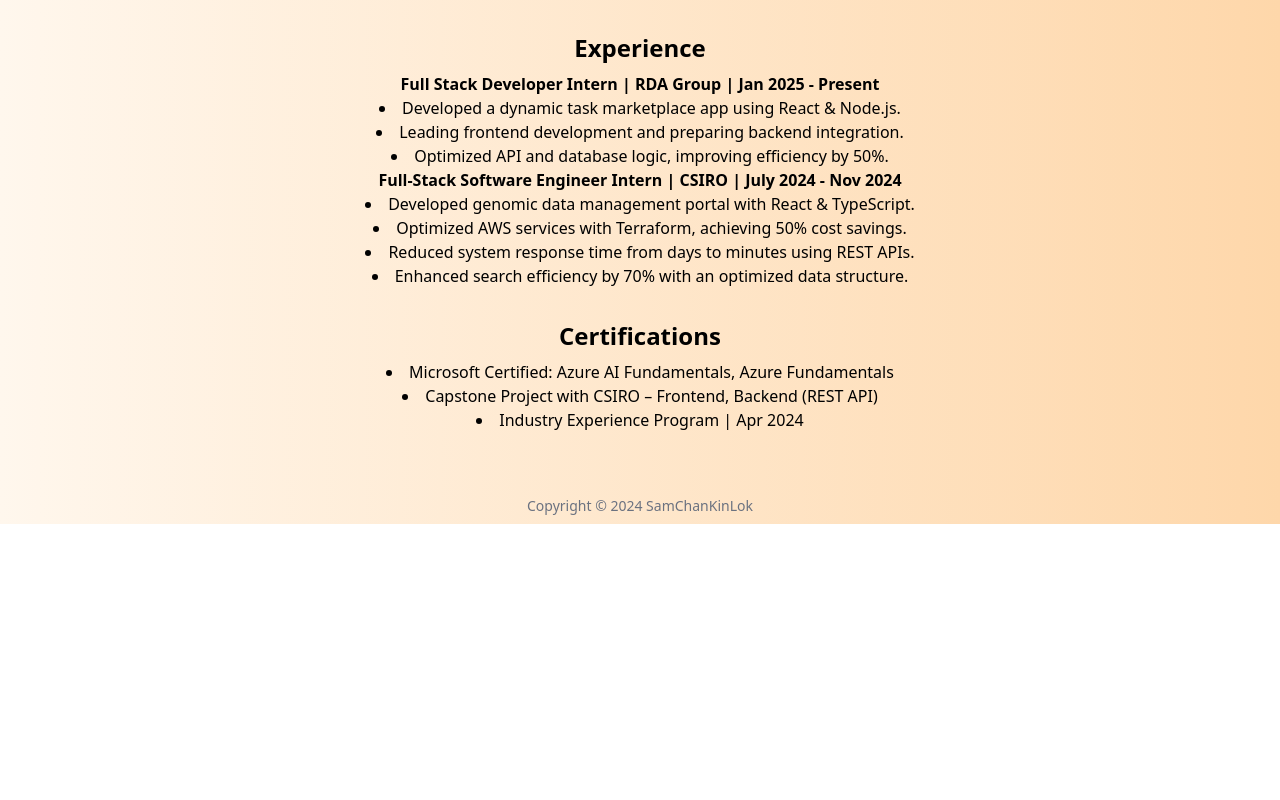
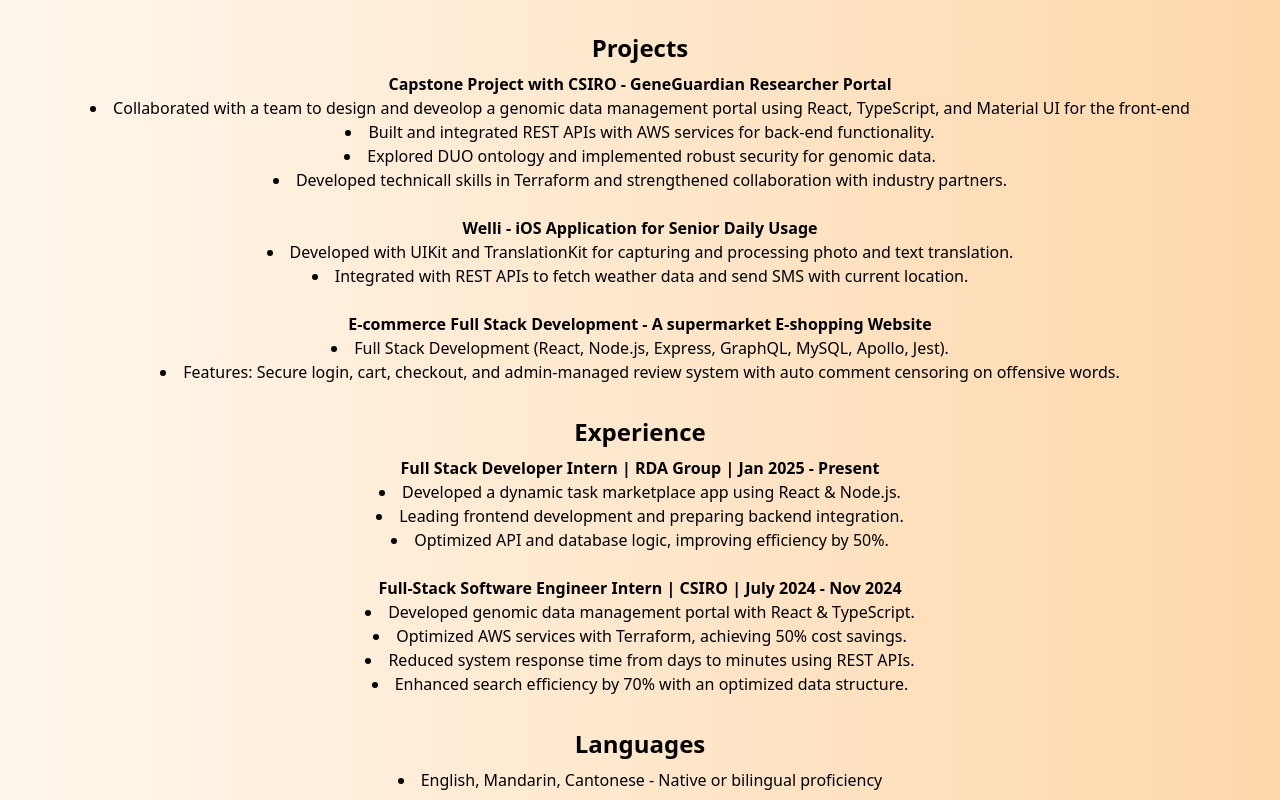
Before and after one commit to samuelckl/myPortfolio, a React (Create React App) app: page /resume in a window 1280 px wide. Shown: the part 720-1520 px from the top of the page. Before the commit the page ends 1244 px from the top, so only its background shows below. Built offline with nearby package versions, Linux system fonts and the light colour scheme.

Commit message:
Updated Resume and Footer

```diff
--- a/src/pages/Resume.js
+++ b/src/pages/Resume.js
@@ -55,7 +55,9 @@
         <p className="text-sm sm:text-base font-semibold">
           Master of Information Technology - GPA 3.8 / 85 WAM
         </p>
-        <p className="text-xs sm:text-base">RMIT University | Feb 2023 — Dec 2024</p>
+        <p className="text-xs sm:text-base">
+          RMIT University | Feb 2023 — Dec 2024
+        </p>
         <p className="text-xs sm:text-base">
           Modules: Information Technology, Cloud Computing, Software
           Engineering, Full Stack Development, Agile Methodologies, Mobile
@@ -101,6 +103,63 @@
         </ul>
       </div>
 
+      {/* Projects */}
+      <div className="mb-8">
+        <h2 className="text-xl sm:text-2xl font-bold mb-2">Projects</h2>
+        <p className="text-sm sm:text-base font-semibold">
+          Capstone Project with CSIRO - GeneGuardian Researcher Portal
+        </p>
+        <ul className="list-disc list-inside text-xs sm:text-base">
+          <li>
+            Collaborated with a team to design and deveolop a genomic data
+            management portal using React, TypeScript, and Material UI for the
+            front-end
+          </li>
+          <li>
+            Built and integrated REST APIs with AWS services for back-end
+            functionality.
+          </li>
+          <li>
+            Explored DUO ontology and implemented robust security for genomic
+            data.
+          </li>
+          <li>
+            Developed technicall skills in Terraform and strengthened
+            collaboration with industry partners.
+          </li>
+        </ul>
+        <br></br>
+
+        <p className="text-sm sm:text-base font-semibold">
+          Welli - iOS Application for Senior Daily Usage
+        </p>
+        <ul className="list-disc list-inside text-xs sm:text-base">
+          <li>
+            Developed with UIKit and TranslationKit for capturing and processing
+            photo and text translation.
+          </li>
+          <li>
+            Integrated with REST APIs to fetch weather data and send SMS with
+            current location.
+          </li>
+        </ul>
+        <br></br>
+
+        <p className="text-sm sm:text-base font-semibold">
+          E-commerce Full Stack Development - A supermarket E-shopping Website
+        </p>
+        <ul className="list-disc list-inside text-xs sm:text-base">
+          <li>
+            Full Stack Development (React, Node.js, Express, GraphQL, MySQL,
+            Apollo, Jest).
+          </li>
+          <li>
+            Features: Secure login, cart, checkout, and admin-managed review
+            system with auto comment censoring on offensive words.
+          </li>
+        </ul>
+      </div>
+
       {/* Experience */}
       <div className="mb-8">
         <h2 className="text-xl sm:text-2xl font-bold mb-2">Experience</h2>
@@ -108,19 +167,44 @@
           Full Stack Developer Intern | RDA Group | Jan 2025 - Present
         </p>
         <ul className="list-disc list-inside text-xs sm:text-base">
-          <li>Developed a dynamic task marketplace app using React & Node.js.</li>
-          <li>Leading frontend development and preparing backend integration.</li>
-          <li>Optimized API and database logic, improving efficiency by 50%.</li>
+          <li>
+            Developed a dynamic task marketplace app using React & Node.js.
+          </li>
+          <li>
+            Leading frontend development and preparing backend integration.
+          </li>
+          <li>
+            Optimized API and database logic, improving efficiency by 50%.
+          </li>
         </ul>
+        <br></br>
 
         <p className="text-sm sm:text-base font-semibold">
           Full-Stack Software Engineer Intern | CSIRO | July 2024 - Nov 2024
         </p>
         <ul className="list-disc list-inside text-xs sm:text-base">
-          <li>Developed genomic data management portal with React & TypeScript.</li>
-          <li>Optimized AWS services with Terraform, achieving 50% cost savings.</li>
-          <li>Reduced system response time from days to minutes using REST APIs.</li>
-          <li>Enhanced search efficiency by 70% with an optimized data structure.</li>
+          <li>
+            Developed genomic data management portal with React & TypeScript.
+          </li>
+          <li>
+            Optimized AWS services with Terraform, achieving 50% cost savings.
+          </li>
+          <li>
+            Reduced system response time from days to minutes using REST APIs.
+          </li>
+          <li>
+            Enhanced search efficiency by 70% with an optimized data structure.
+          </li>
+        </ul>
+      </div>
+
+      {/* Languages */}
+      <div className="mb-8">
+        <h2 className="text-xl sm:text-2xl font-bold mb-2">Languages</h2>
+        <ul className="list-disc list-inside text-xs sm:text-base">
+          <li>
+            English, Mandarin, Cantonese - Native or bilingual proficiency
+          </li>
         </ul>
       </div>
 
@@ -128,7 +212,10 @@
       <div className="mb-8">
         <h2 className="text-xl sm:text-2xl font-bold mb-2">Certifications</h2>
         <ul className="list-disc list-inside text-xs sm:text-base">
-          <li>Microsoft Certified: Azure AI Fundamentals, Azure Fundamentals</li>
+          <li>Peer Mentoring - RMIT | Jul 2023</li>
+          <li>
+            Microsoft Certified: Azure AI Fundamentals, Azure Fundamentals
+          </li>
           <li>Capstone Project with CSIRO – Frontend, Backend (REST API)</li>
           <li>Industry Experience Program | Apr 2024</li>
         </ul>
--- a/src/pages/components/Footer.js
+++ b/src/pages/components/Footer.js
@@ -1,7 +1,7 @@
 function Footer() {
   return (
     <div className="text-center text-sm text-gray-500 bg-gradient-to-r from-orange-50 to-orange-200  m-0 p-2">
-        Copyright © 2024 SamChanKinLok
+        Copyright © 2025 SamChanKinLok
     </div>
   );
 }
```
